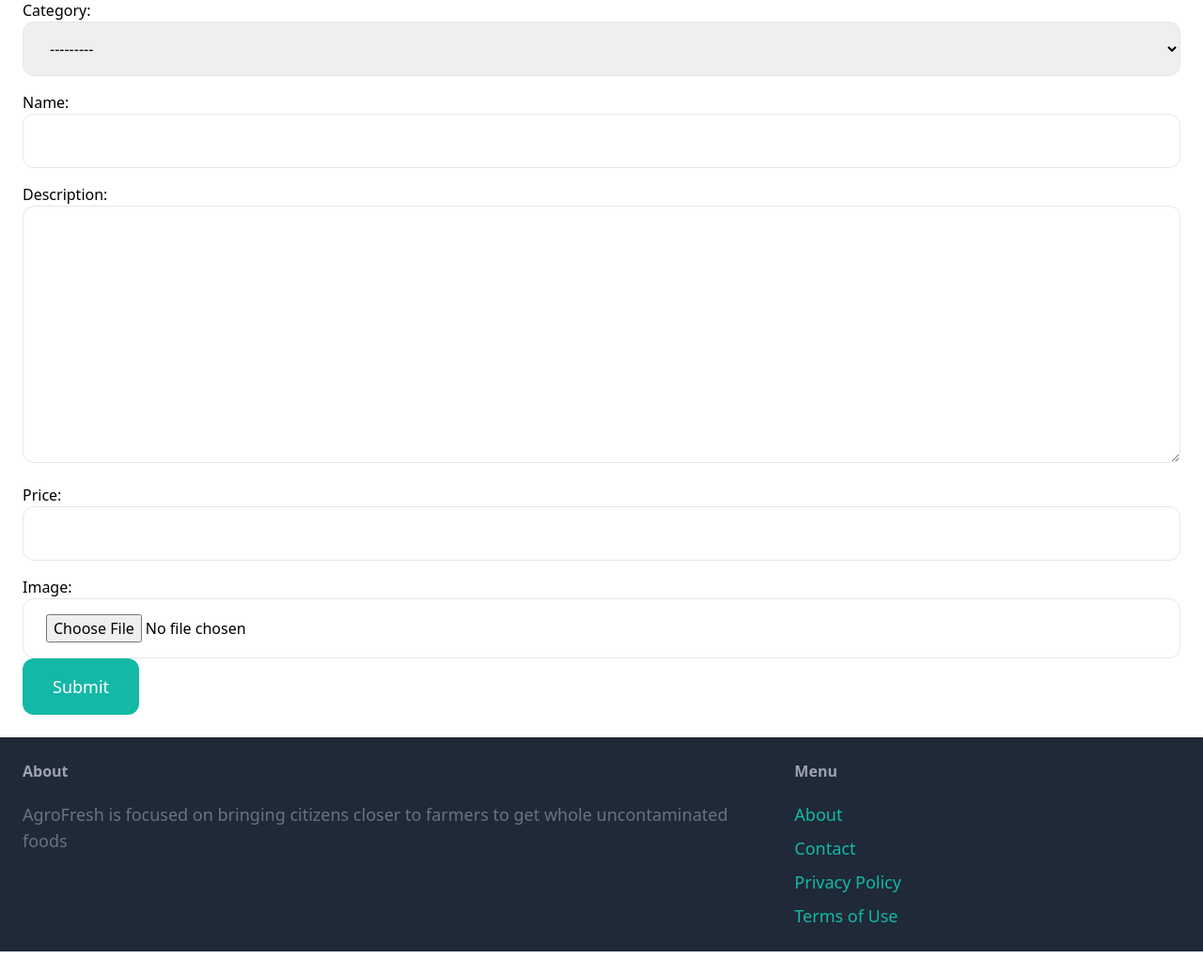
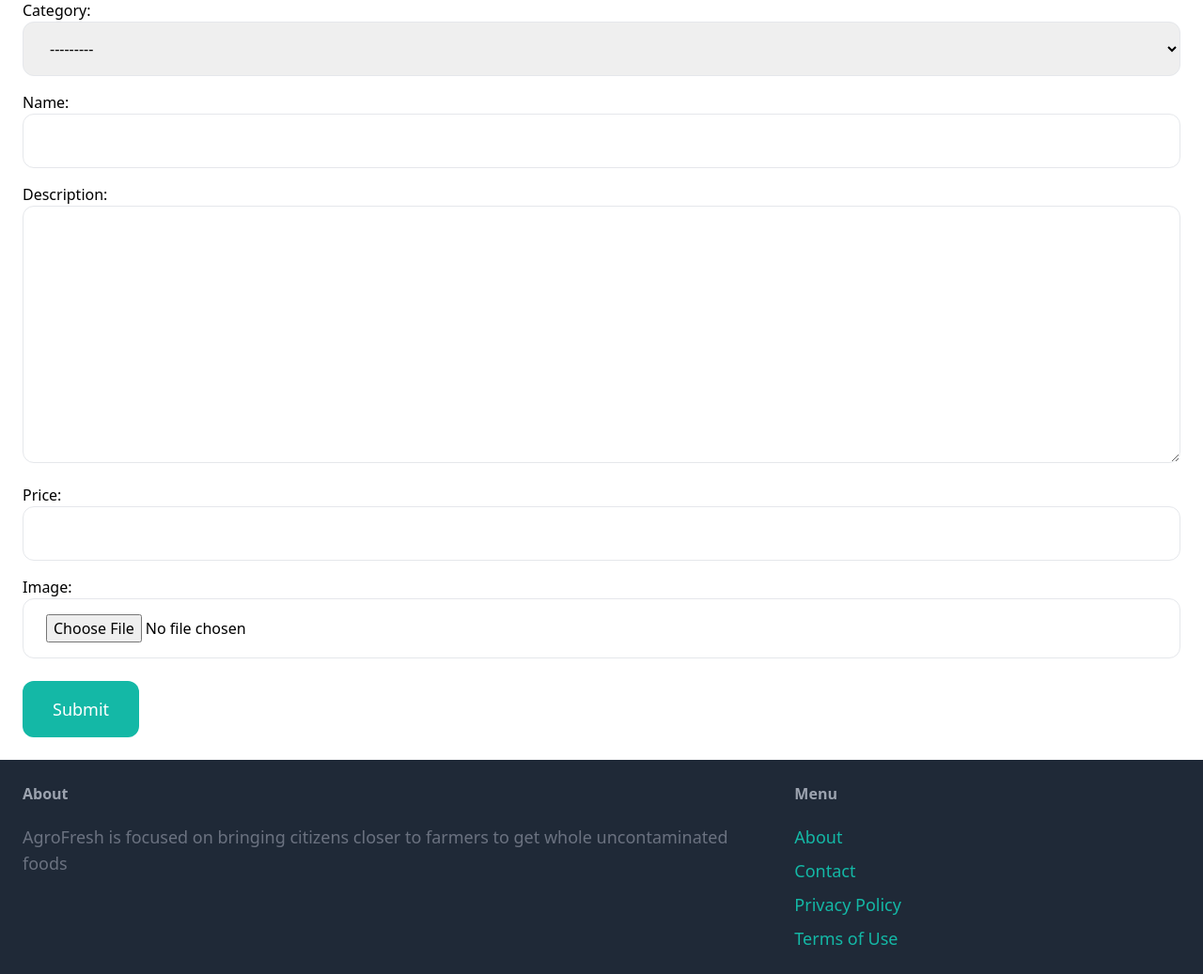
Before and after one commit to Tomiwa-Akinola/AgroFresh, a Django app: page /items/new/ in a window 1280 px wide. Shown: the part 150-1187 px from the top of the page at 94% size. Before the commit the page ends 1163 px from the top, so only its background shows below. Run offline with Django 4.2, Linux system fonts and the light colour scheme; the first user in the database is signed in; data comes from the database, SQL or seed files in the repository; some libraries are stand-ins or nearby versions.

Commit message:
more padding to submit button

```diff
--- a/item/templates/item/form.html
+++ b/item/templates/item/form.html
@@ -23,7 +23,7 @@
                 </div>
 	{% endif %}
 
-	<button class="py-4 px-8 text-lg bg-teal-500 hover:bg-teal-700 rounded-xl text-white">Submit</button>
+	<button class="mt-6 py-4 px-8 text-lg bg-teal-500 hover:bg-teal-700 rounded-xl text-white">Submit</button>
 </from>
 
 {% endblock %}
```
